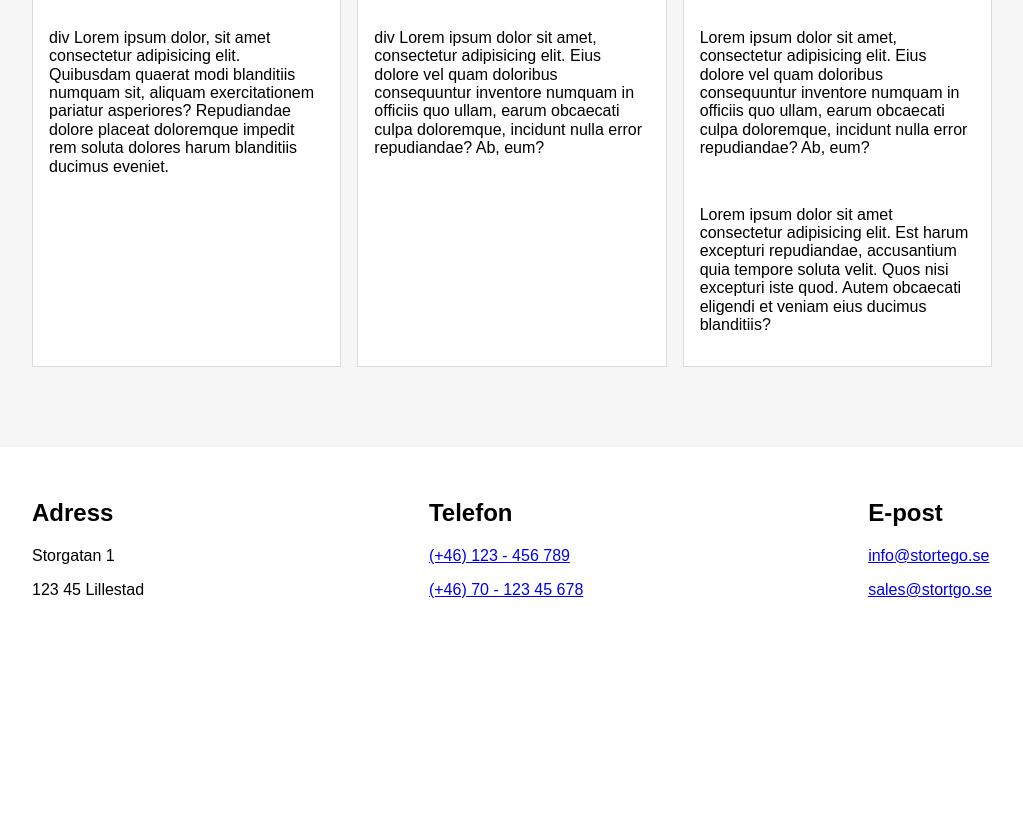
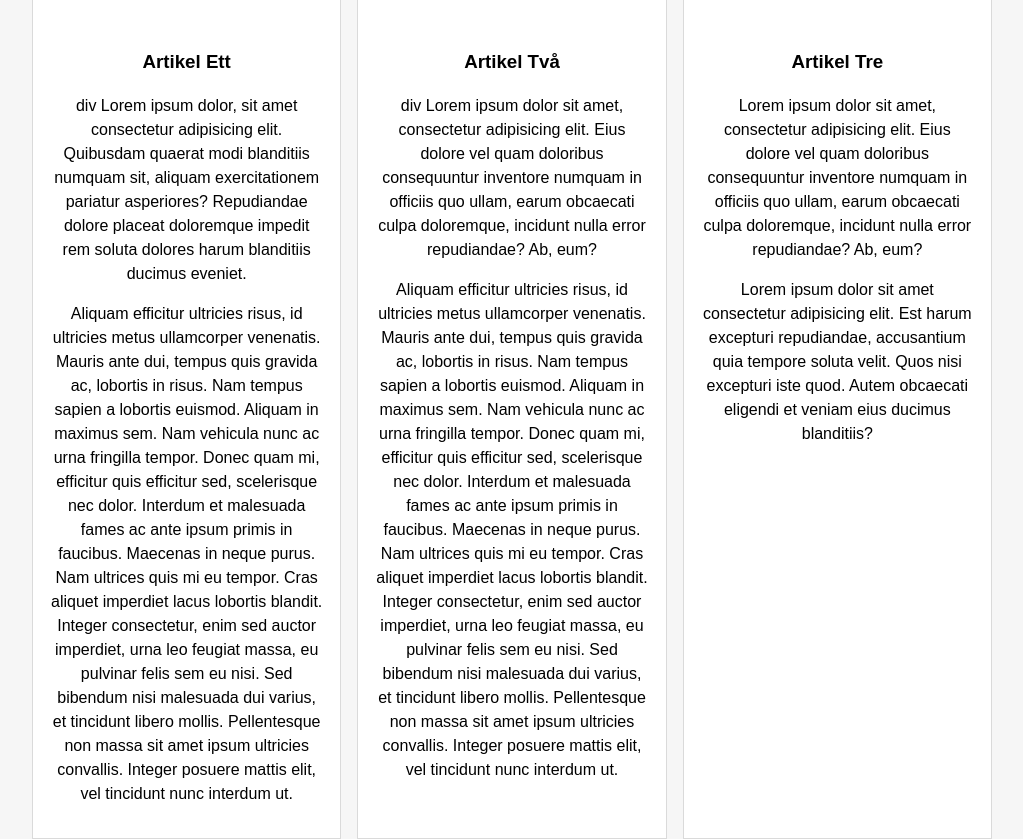
Before and after one commit to devpaps/school-project-1, a website: page index.pug in a window 1280 px wide. Shown: the part 738-1577 px from the top of the page, without its empty margins (128-1151 px from the left). Before the commit the page ends 1386 px from the top, so only its background shows below. Drawn offline with nearby package versions, Linux system fonts and the light colour scheme; files that its build step writes are made by us from their sources.

Commit message:
Added some comments

```diff
--- a/assets/sass/style.sass
+++ b/assets/sass/style.sass
@@ -1,6 +1,8 @@
 body
-	font-family: 'Raleway', sans-serif
+	//Här anger jag en så kallad shorthand. Tycker det är ett snabbare och mer clean kod. 16px är storleken på fonten, 150% är radavståndet, sen kommer font-family.
+	font: 16px/1.5 'Raleway', sans-serif
 	::selection
+		//Här väljer jag att allt i body elementet som blir markerat kommer få den angivna färgen. Funkar inte på IOS eller Opera Mini. goo.gl/uJQ5oa
 		background-color: #FFA300
 
 .wrapper
@@ -46,7 +48,7 @@ header
 						padding: 0.5em 0
 						&:hover
 							background: #4271c5
-						@media screen and (max-width: 768px)
+						@media (max-width: 768px)
 							border: none
 							&:hover
 								background: transparent
@@ -70,6 +72,8 @@ main
 	background: #f6f6f6
 	padding-bottom: 4em
 	.features
+		//Här väljer jag att låta webbläsaren välja vad som ska användas.
+		//Om webbläsaren inte kan förstå Css Grid så kommer den att köra på flexbox. Sjävla @support funkar inte på IE 11. Flexbox funkar dock på IE 11, men med en massa buggar.
 		@supports (display: grid)
 			display: grid
 			grid-gap: 1em
@@ -83,6 +87,8 @@ main
 			background: #fff
 			border: 1px solid #dadada
 			margin: 1em 0
+			//Här vill jag använda mig av height: fit-content som är en del av CSS-grid.
+			//Då anpassar höjden sig efter innehållet i kolumnen. Men eftersom det inte finns support för alla webbläsre ännu så skippar jag det.
 			.gizmo
 				right: 40px
 			.me
@@ -99,10 +105,10 @@ main
 				top: -70px
 			article
 				background: #fff
+				padding: 1em
+				text-align: center
 				h2
 					padding: 0 1em
-				p
-					padding: 1em
 
 .process-analys
 	background: #fff
@@ -111,7 +117,7 @@ main
 		h1.lead
 			margin-bottom: 0
 			font-size: 4em
-			@media screen and (max-width: 414px)
+			@media (max-width: 414px)
 				font-size: 2.5em
 		.main-process
 			margin-top: 2em
@@ -137,7 +143,7 @@ footer
 		justify-content: space-between
 		font-style: normal
 
-@media screen and (max-width: 968px)
+@media (max-width: 968px)
 	header
 		z-index: 0
 		.text
@@ -212,7 +218,7 @@ footer
 					margin: -6em 2em 0
 					padding-top: 3em
 
-@media screen and (max-width: 456px)
+@media (max-width: 456px)
 	header
 		.text
 			width: 80%
--- a/index.pug
+++ b/index.pug
@@ -6,6 +6,7 @@ html
 		meta(name='viewport', content='width=device-width, initial-scale=1')
 		link(href='https://fonts.googleapis.com/css?family=Playfair+Display:400,700', rel='stylesheet')
 		link(rel='stylesheet', href='https://cdnjs.cloudflare.com/ajax/libs/normalize/5.0.0/normalize.min.css')
+		link(rel='stylesheet', href='/assets/css/print.css')
 		link(rel='stylesheet', href='/assets/css/style.css')
 	body
 		header
@@ -28,7 +29,7 @@ html
 							li
 								a(href="process.html" title="Min process" tabindex="6") Min process
 
-			article.about
+			section.about
 				p div Lorem ipsum dolor sit amet consectetur adipisicing elit. Nesciunt labore consectetur fugit voluptas quidem quam, tempore enim optio iste neque quaerat quae nobis voluptatem doloremque quas consequatur ex dolorum error.
 
 
@@ -38,16 +39,21 @@ html
 					figure
 						img.gizmo(src="/assets/img/3.svg", alt="En bild på våran hund Gizmo")
 					article
+						h3 Artikel Ett
 						p div Lorem ipsum dolor, sit amet consectetur adipisicing elit. Quibusdam quaerat modi blanditiis numquam sit, aliquam exercitationem pariatur asperiores? Repudiandae dolore placeat doloremque impedit rem soluta dolores harum blanditiis ducimus eveniet.
+						p Aliquam efficitur ultricies risus, id ultricies metus ullamcorper venenatis. Mauris ante dui, tempus quis gravida ac, lobortis in risus. Nam tempus sapien a lobortis euismod. Aliquam in maximus sem. Nam vehicula nunc ac urna fringilla tempor. Donec quam mi, efficitur quis efficitur sed, scelerisque nec dolor. Interdum et malesuada fames ac ante ipsum primis in faucibus. Maecenas in neque purus. Nam ultrices quis mi eu tempor. Cras aliquet imperdiet lacus lobortis blandit. Integer consectetur, enim sed auctor imperdiet, urna leo feugiat massa, eu pulvinar felis sem eu nisi. Sed bibendum nisi malesuada dui varius, et tincidunt libero mollis. Pellentesque non massa sit amet ipsum ultricies convallis. Integer posuere mattis elit, vel tincidunt nunc interdum ut.
 				.card.test-2
 					figure
 						img.me(src="/assets/img/1.svg", alt="En bild på mig")
 					article
+						h3 Artikel Två
 						p div Lorem ipsum dolor sit amet, consectetur adipisicing elit. Eius dolore vel quam doloribus consequuntur inventore numquam in officiis quo ullam, earum obcaecati culpa doloremque, incidunt nulla error repudiandae? Ab, eum?
+						p Aliquam efficitur ultricies risus, id ultricies metus ullamcorper venenatis. Mauris ante dui, tempus quis gravida ac, lobortis in risus. Nam tempus sapien a lobortis euismod. Aliquam in maximus sem. Nam vehicula nunc ac urna fringilla tempor. Donec quam mi, efficitur quis efficitur sed, scelerisque nec dolor. Interdum et malesuada fames ac ante ipsum primis in faucibus. Maecenas in neque purus. Nam ultrices quis mi eu tempor. Cras aliquet imperdiet lacus lobortis blandit. Integer consectetur, enim sed auctor imperdiet, urna leo feugiat massa, eu pulvinar felis sem eu nisi. Sed bibendum nisi malesuada dui varius, et tincidunt libero mollis. Pellentesque non massa sit amet ipsum ultricies convallis. Integer posuere mattis elit, vel tincidunt nunc interdum ut.
 				.card.test-3
 					figure
 						img.family(src="/assets/img/2.svg", alt="En bild på min familj")
 					article
+						h3 Artikel Tre
 						p Lorem ipsum dolor sit amet, consectetur adipisicing elit. Eius dolore vel quam doloribus consequuntur inventore numquam in officiis quo ullam, earum obcaecati culpa doloremque, incidunt nulla error repudiandae? Ab, eum?
 						p Lorem ipsum dolor sit amet consectetur adipisicing elit. Est harum excepturi repudiandae, accusantium quia tempore soluta velit. Quos nisi excepturi iste quod. Autem obcaecati eligendi et veniam eius ducimus blanditiis?
 
```
Also changed, not shown: assets/css/dist/style.css, assets/css/style.css, index.html.
